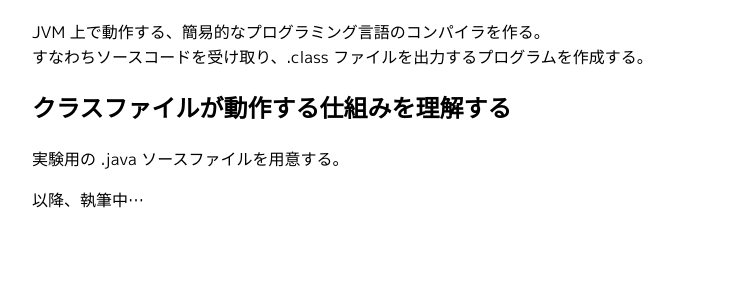
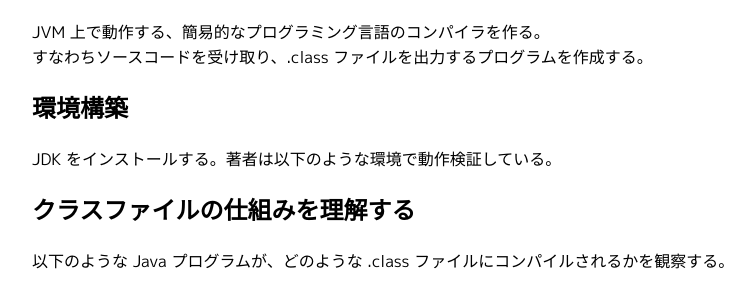
Before and after one commit to 0918nobita/0918nobita.github.io, a website: page impl-prog.html in a window 1280 px wide. Shown: the part 73-380 px from the top of the page, without its empty margins (128-883 px from the left). Drawn offline with Linux system fonts and the light colour scheme.

Commit message:
:memo: 使用する開発環境と、サンプルの Java プログラムについて追記した

```diff
--- a/impl-prog.html
+++ b/impl-prog.html
@@ -22,10 +22,12 @@
       JVM 上で動作する、簡易的なプログラミング言語のコンパイラを作る。<br>
       すなわちソースコードを受け取り、.class ファイルを出力するプログラムを作成する。
     </p>
-    <h2>クラスファイルが動作する仕組みを理解する</h2>
-    <p>実験用の .java ソースファイルを用意する。</p>
-    <script src="https://gist.github.com/0918nobita/436b7307026e0a2ba21db494ceac4310.js"></script>
-    <p>以降、執筆中…</p>
+    <h2>環境構築</h2>
+    <p>JDK をインストールする。著者は以下のような環境で動作検証している。</p>
+    <script src="https://gist-it.appspot.com/http://github.com/0918nobita/0918nobita.github.io/blob/master/src/check-version.sh.txt?footer=no"></script>
+    <h2>クラスファイルの仕組みを理解する</h2>
+    <p>以下のような Java プログラムが、どのような .class ファイルにコンパイルされるかを観察する。</p>
+    <script src="https://gist-it.appspot.com/http://github.com/0918nobita/0918nobita.github.io/blob/master/src/OutputString.java?footer=no"></script>
   </div>
 </body>
 </html>
```
